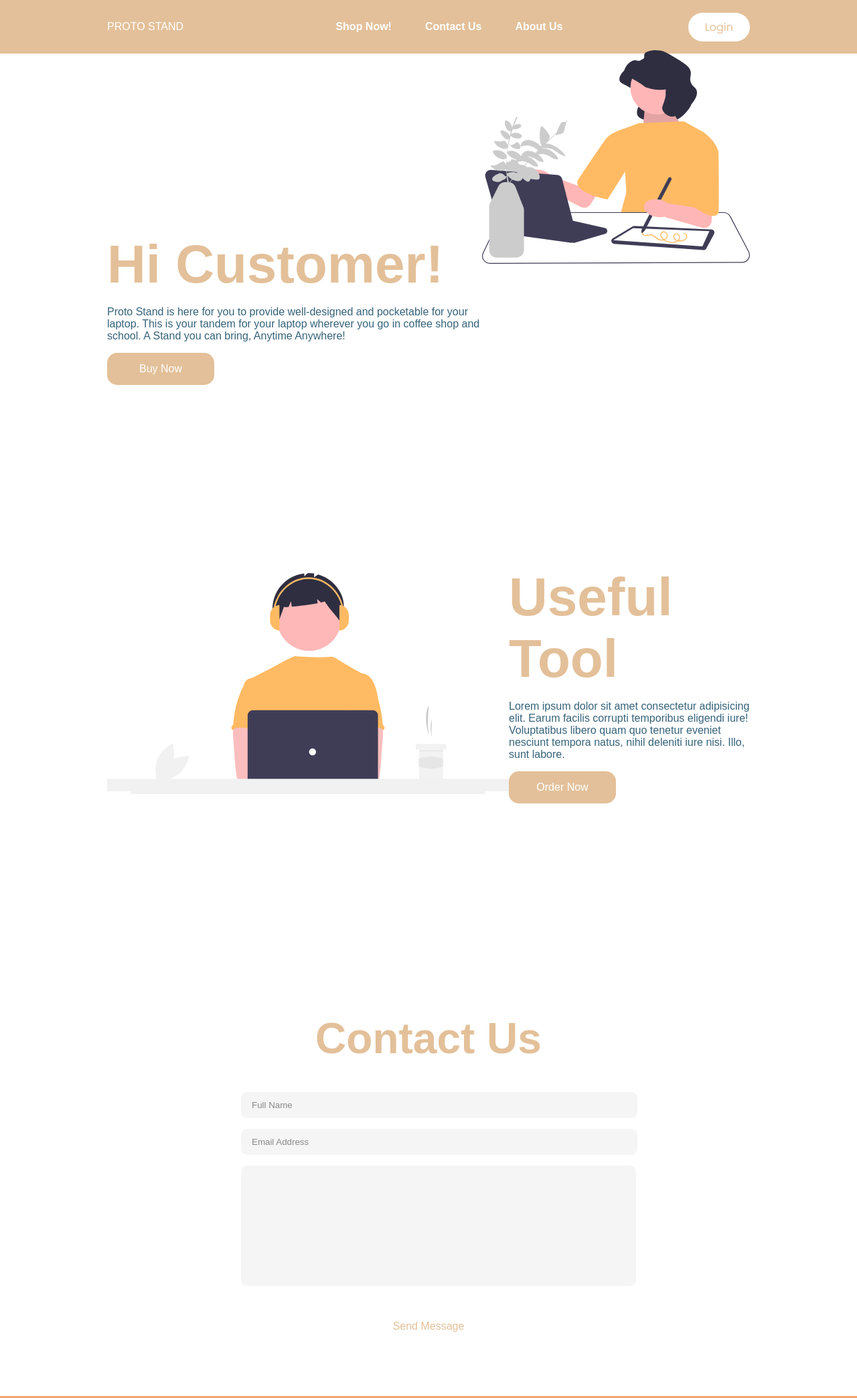
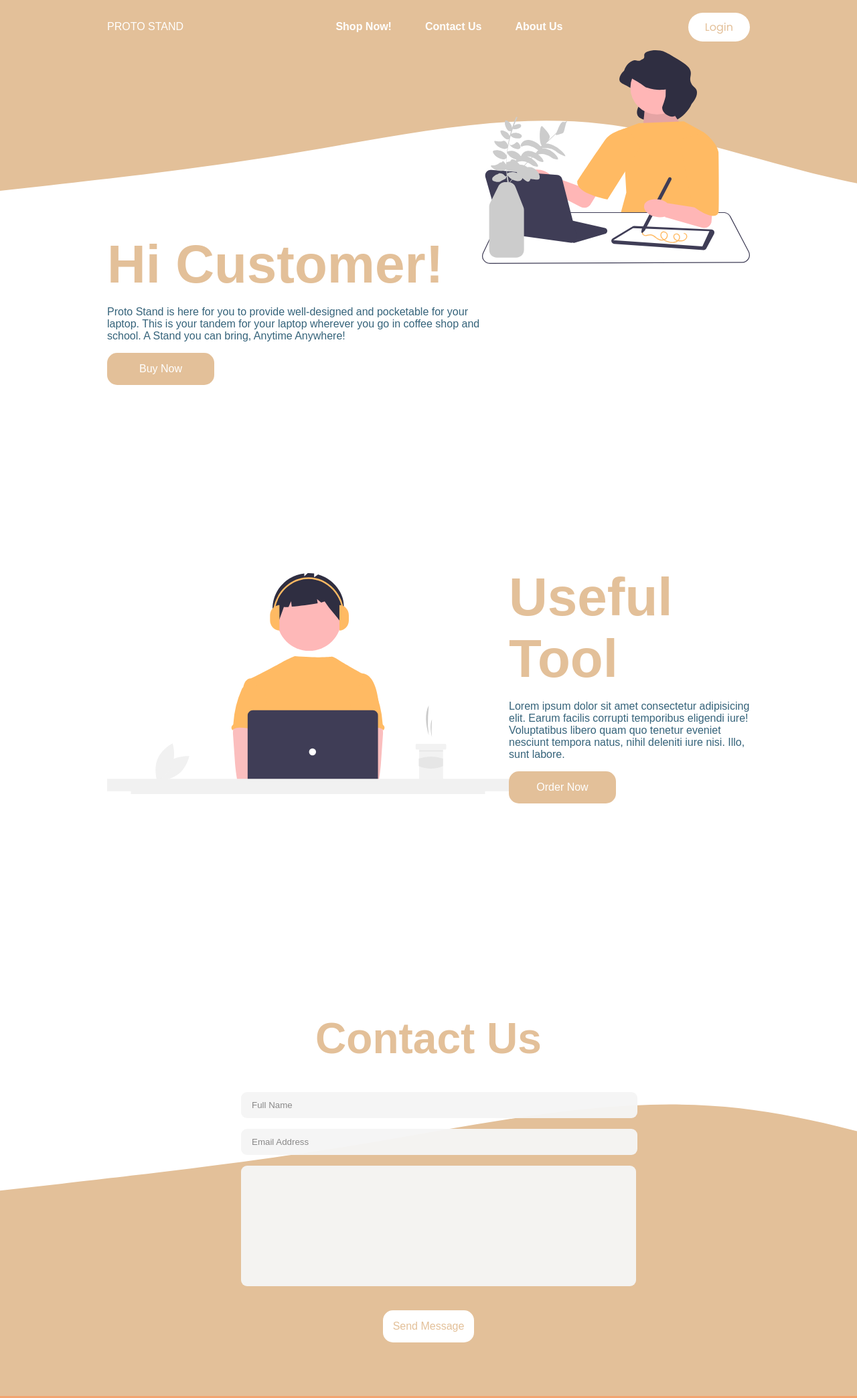
Before and after one commit to maxpein12/Protostand, a plain HTML site: page index.html in a window 1280 px wide. Shown: the top 2088 px of the page at 67% size. Drawn offline with nearby package versions, Linux system fonts and the light colour scheme; the site is published under a folder, as on GitHub Pages, so addresses that start at the root find nothing.

Commit message:
update assets

```diff
--- a/assets/css/styles.css
+++ b/assets/css/styles.css
@@ -47,7 +47,7 @@ body{
 }
 .banner{
     margin-top: -5px;
-    background-image: url("/assets/svg/header.svg");
+    background-image: url("../svg/header.svg");
     background-position-y: -40px;
     background-size: cover;
     background-repeat: no-repeat;
@@ -120,7 +120,7 @@ body{
     max-width: 10rem;
    }
    .contact-us-wrapper{
-    background: url("/assets/svg/footer.svg");
+    background: url("../svg/footer.svg");
     background-size: cover;
     padding-bottom: 5rem;
 
```
